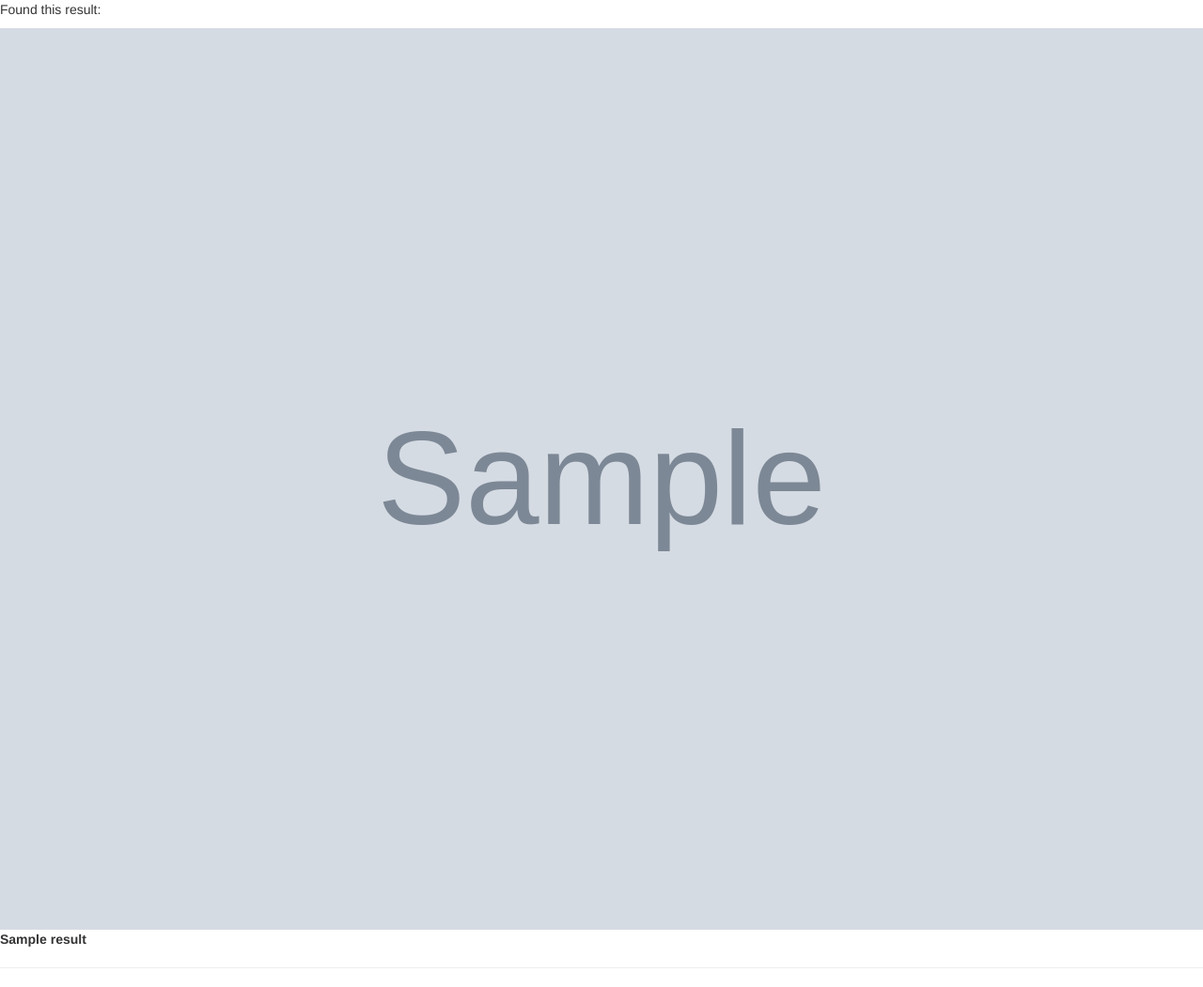
After one commit to FGacheru/Awwards, a Django app: template awward_app/templates/all-awwards/search.html in a window 1280 px wide. The commit adds this page. Shown: the whole page at 94% size. Run offline with Django 3.2, Linux system fonts and the light colour scheme; the template is opened without the code that fills it: most values are stand-ins (such as "Sample title", 1, 10 or a date in 2020); grey boxes marked "Sample" are stand-in pictures; some libraries are stand-ins or nearby versions.

Commit message:
add search template with an extension of base template

```diff
--- /dev/null
+++ b/awward_app/templates/all-awwards/search.html
@@ -0,0 +1,21 @@
+{%extends 'django_registration/base.html'%}
+{% block content %}
+{{ block.super}}
+        <div class="w3-row-padding w3-content">
+        {% if result %}
+        <p> Found this result: </p>
+        {% for i in result%}
+
+        <div class="w3-col s4">
+            <p><img class="post-search"  src="{{ i.project_photo.url}}" class="w3-img" alt="Image" style="width:100%">
+            <strong>{{ i.project_name }}</strong></p></div>
+
+        {% endfor%}
+        </a>
+        <hr>
+
+        {% else %}
+    <p> Did not find a project matching the name </p>
+        {% endif %}
+    </div>
+{% endblock %}
--- a/awward_app/templates/navbar.html
+++ b/awward_app/templates/navbar.html
@@ -17,7 +17,7 @@
       <div class="collapse navbar-collapse" id="example-1">
         <ul class="nav navbar-nav">
           <li> <a href="{% url 'home' %}">Home</a></li>
-          <li> <a href="">Post</a></li>
+          <li> <a href="{ % new_project % }">Post</a></li>
 
         {% if user.is_authenticated %}
 
```
